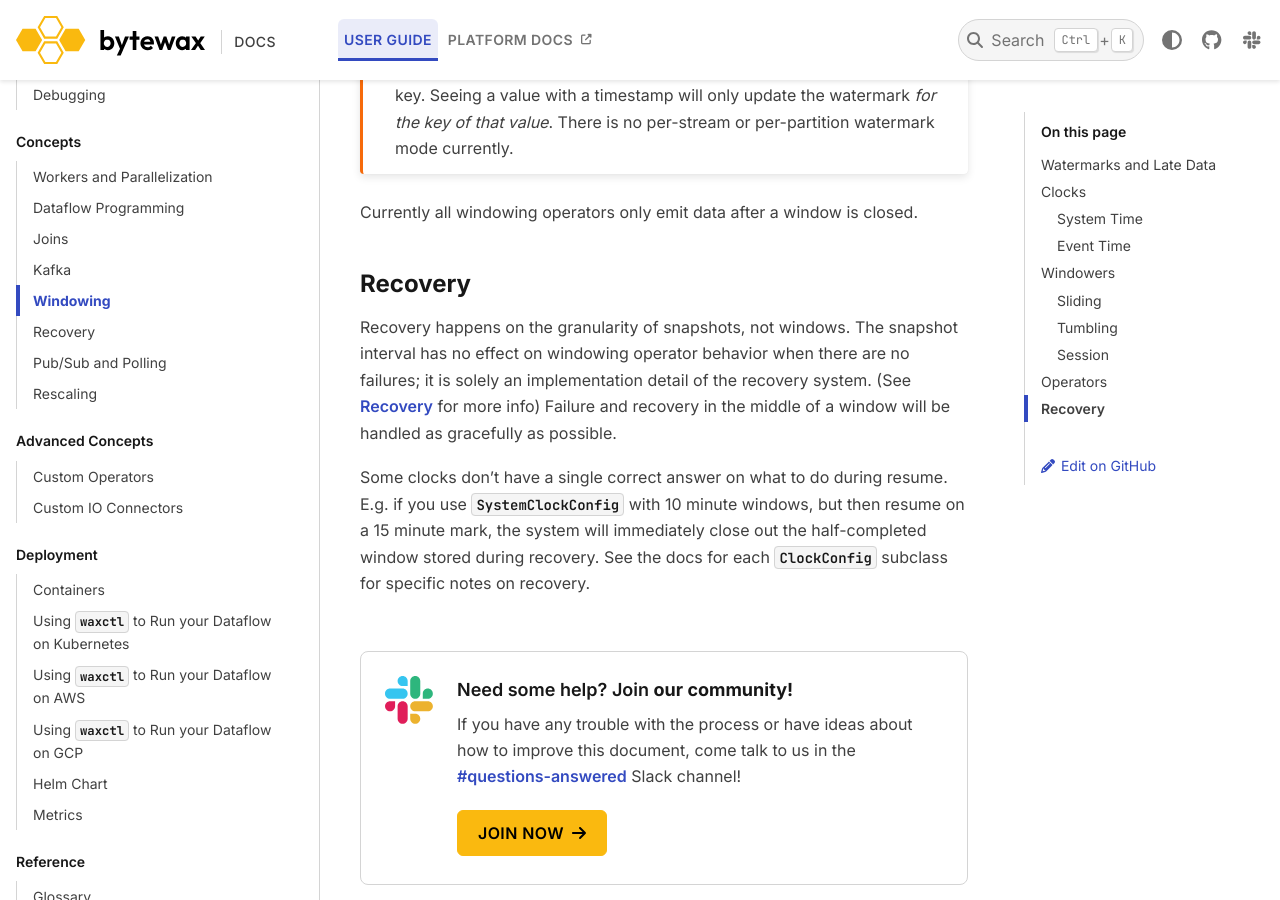
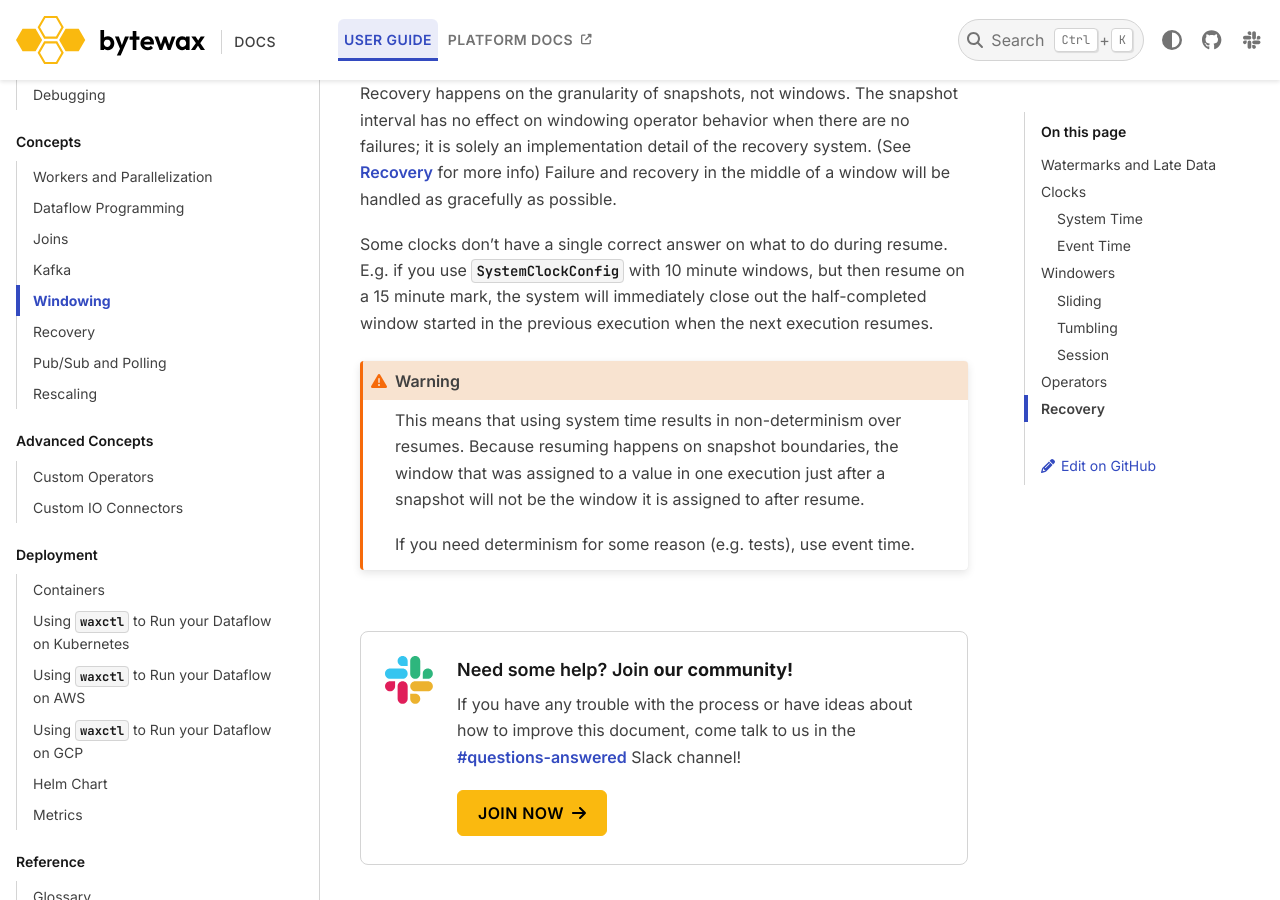
Before and after one commit to bytewax/bytewax, a Sphinx documentation site: the page built from docs/articles/concepts/windowing.md, in a window 1280 px wide and 900 px high, scrolled down 5607 px. Built offline with Sphinx 7.4.7 and the PyData theme 0.15.4, drawn with Linux system fonts in a browser that asks for light colours; pages that are not in the unit, such as notebooks, are missing from menus; some of the changed text lies outside the part shown.

Commit message:
Moves non-determinism to recovery section

```diff
--- a/docs/articles/concepts/windowing.md
+++ b/docs/articles/concepts/windowing.md
@@ -58,17 +58,6 @@
 
 Because there can never be out-of-order or late data all window
 processing happens ASAP.
-
-:::{warning}
-
-Note that using system time results in non-determinism over resumes.
-Because resuming happens on snapshot boundaries, the window that was
-assigned to a value in one execution just after a snapshot will not be
-the window it is assigned to after resume.
-
-If you need determinism for some reason (e.g. tests), use event time.
-
-:::
 
 ### Event Time
 
@@ -267,7 +256,16 @@
 resume. E.g. if you use
 {py:obj}`~bytewax.operators.window.SystemClockConfig` with 10 minute
 windows, but then resume on a 15 minute mark, the system will
-immediately close out the half-completed window stored during
-recovery. See the docs for each
-{py:obj}`~bytewax.operators.window.ClockConfig` subclass for specific
-notes on recovery.
+immediately close out the half-completed window started in the
+previous execution when the next execution resumes.
+
+:::{warning}
+
+This means that using system time results in non-determinism over
+resumes. Because resuming happens on snapshot boundaries, the window
+that was assigned to a value in one execution just after a snapshot
+will not be the window it is assigned to after resume.
+
+If you need determinism for some reason (e.g. tests), use event time.
+
+:::
```
